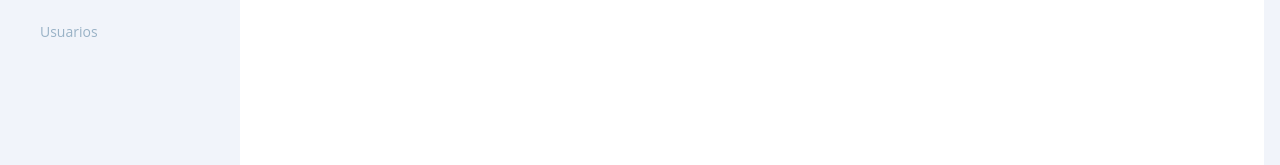
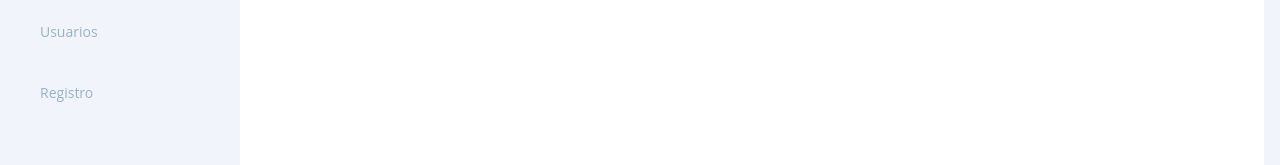
Before and after one commit to asmartinez/legmex-front, a React (Create React App) app: page /admin/dashboard in a window 1280 px wide. Shown: the part 168-333 px from the top of the page. Built offline with nearby package versions, Linux system fonts and the light colour scheme.

Commit message:
All Changes

```diff
--- a/src/components/pages/public_views/Inicio.tsx
+++ b/src/components/pages/public_views/Inicio.tsx
@@ -1,5 +1,5 @@
 import React from 'react';
-import { Button } from 'reactstrap';
+import { Button} from 'reactstrap';
 
 const Inicio = () => {
    return (
@@ -13,10 +13,6 @@ const Inicio = () => {
       width:"50%",marginLeft:"24%",
       marginTop:"2%" }}
       />
-      {/* <i className="fas fa-search"
-      style={{backgroundColor:"#e8e9e823",
-      marginLeft:"48%",
-      marginTop:"2%"}}></i> */}
       <Button style={{background:'#663259', color:'#fff',marginLeft:"46%",
       marginTop:"2%"}}>Search</Button>
       </>
--- a/src/routes.ts
+++ b/src/routes.ts
@@ -2,6 +2,7 @@ import { RouteCustom } from "./shared/utils/interfaces";
 import Dashboard from './components/pages/admin_views/Dashboard';
 import Users from './components/pages/admin_views/Users';
 import Inicio from "./components/pages/public_views/Inicio";
+import Panel from './components/pages/admin_views/Files';
 
 const routes: Array<RouteCustom> = [
    {
@@ -28,6 +29,14 @@ const routes: Array<RouteCustom> = [
       routerLink: '/users',
       component: Users
    },
+   {
+      label: 'Registro',
+      iconType: 'bx',
+      iconName: 'users',
+      layout: '/admin',
+      routerLink: '/panel',
+      component: Panel
+   }
 ];
 
 export default routes;
--- a/src/routes/PublicRoutes.tsx
+++ b/src/routes/PublicRoutes.tsx
@@ -3,6 +3,7 @@ import { Redirect, Route, Switch } from 'react-router-dom';
 import Sidebar from '../components/ui/Sidebar';
 import routes from '../routes';
 import { RouteCustom } from '../shared/utils/interfaces';
+import Header from '../components/ui/Header_public';
 
 const publicRoutes =  routes.filter( route => route.layout === '/public' );
 
@@ -21,6 +22,7 @@ const PublicRoutes = (props: any) => {
 
    return (
       <>
+      <Header/>
          <div className="main-content">
             <Sidebar backgroundOption='white' items={publicRoutes}/>
             <Switch>
```
